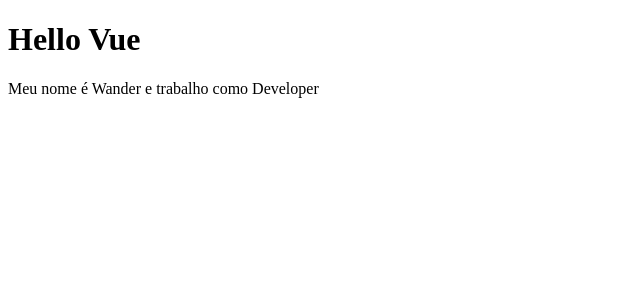
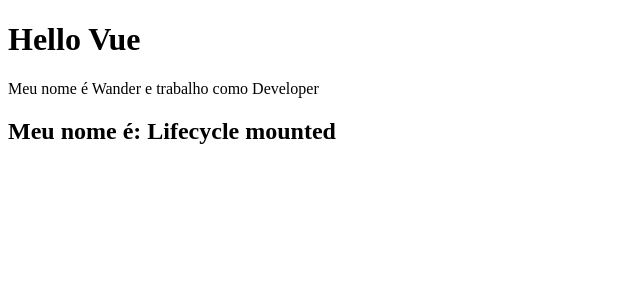
Before and after one commit to wander4747/vue-basic, a Vue app: page / in a window 1280 px wide. Shown: the top 300 px of the page, without its empty margins (0-640 px from the left). Built offline with nearby package versions, Linux system fonts and the light colour scheme.

Commit message:
lifecycle hooks

```diff
--- a/src/App.vue
+++ b/src/App.vue
@@ -1,15 +1,18 @@
 <template>
     <FirstComponent />
+    <LifeCycle />
 </template>
 
 <script>
 
 import FirstComponent from "./components/FirstComponent";
+import LifeCycle from "./components/LifeCycle";
 
 export default{
     name: 'App',
     components: {
-        FirstComponent
+        FirstComponent,
+        LifeCycle
     }
 }
 </script>
--- /dev/null
+++ b/src/components/LifeCycle.vue
@@ -0,0 +1,24 @@
+<template>
+    <h2>Meu nome é: {{ name }}</h2>
+</template>
+
+<script>
+export default {
+    name: "Lifecycle",
+    data() {
+        return {
+            name: "Lifecycle",
+        }
+    },
+    created() {
+        setTimeout(() => {
+            this.name = "Lifecycle created"
+        }, 1000);
+    },
+    mounted() {
+        setTimeout(() => {
+            this.name = "Lifecycle mounted"
+        }, 2000);
+    }
+}
+</script>
```
